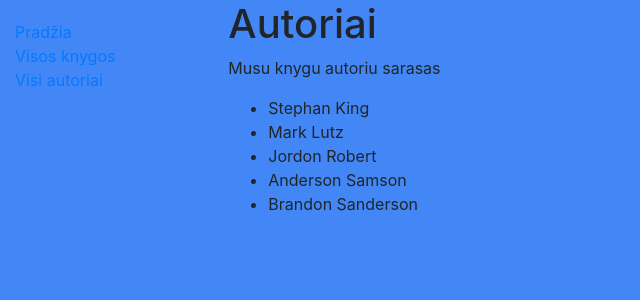
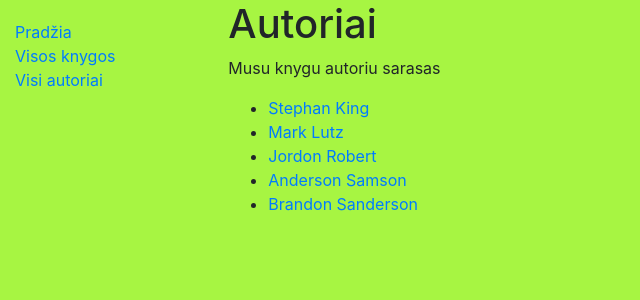
Before and after one commit to Tadas7775/djangoptu14, a Django app: page /library/authors/ in a window 1280 px wide. Shown: the top 300 px of the page, without its empty margins (0-640 px from the left). Run offline with Django 4.2, Linux system fonts and the light colour scheme; data comes from the database, SQL or seed files in the repository; some libraries are stand-ins or nearby versions.

Commit message:
pridejom link prie autoriu

```diff
--- a/library/static/css/styles.css
+++ b/library/static/css/styles.css
@@ -6,6 +6,6 @@
 
 
 body {
-    background-color: #4287f5;
+    background-color: #a7f542;
 
 }
--- a/library/templates/authors.html
+++ b/library/templates/authors.html
@@ -5,10 +5,10 @@
 <h1>Autoriai</h1>
 <p>Musu knygu autoriu sarasas</p>
 <ul>
-{% for author in authors_t %}
-<li> {{author.first_name}} {{author.last_name}} </li>
+    {% for author in authors_t %}
 
-{% endfor %}
+    <li>  <a href="{% url 'author-one' author.id %}">{{author.first_name}} {{author.last_name}}</a>    </li>
+    {% endfor %}
 
 </ul>
 
```
